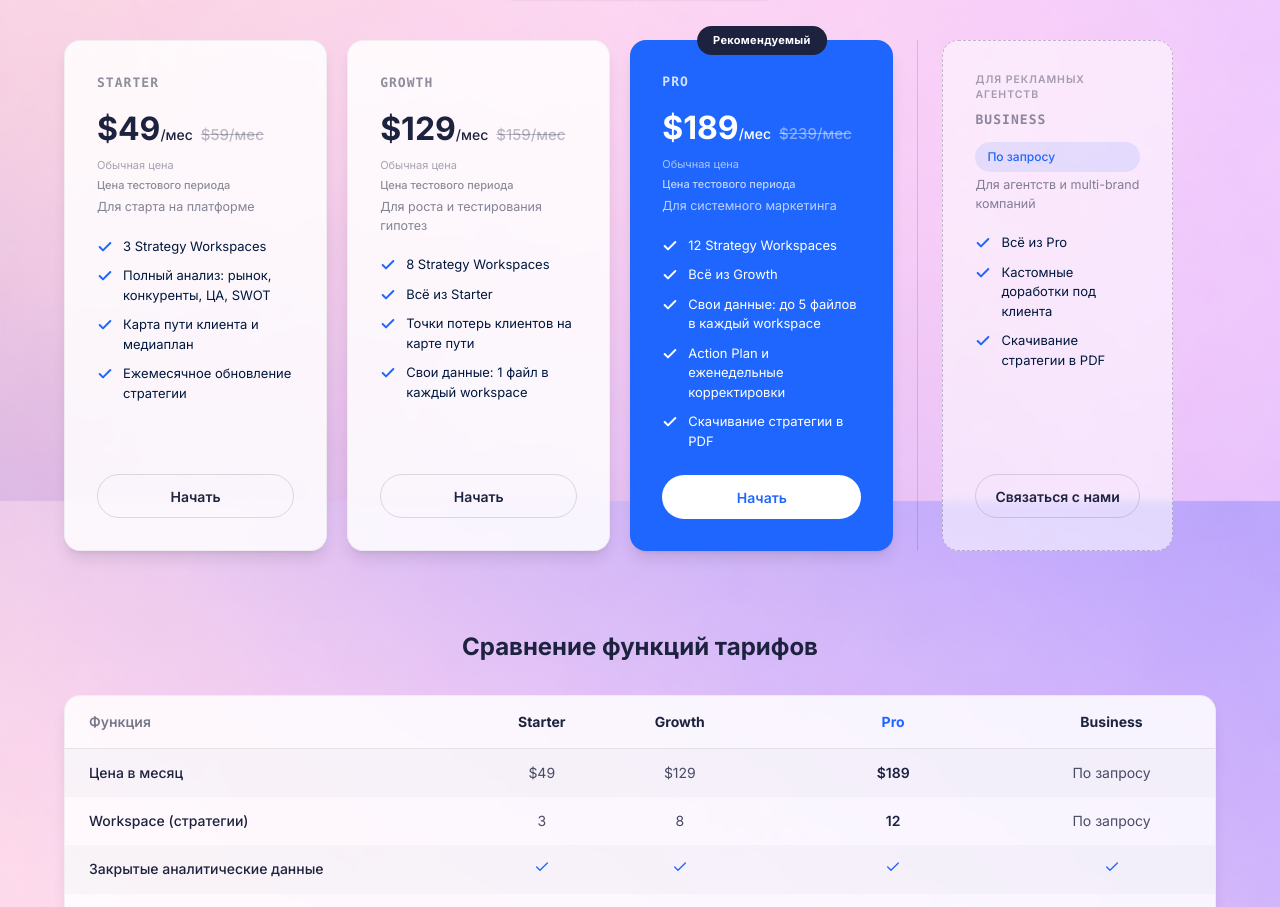
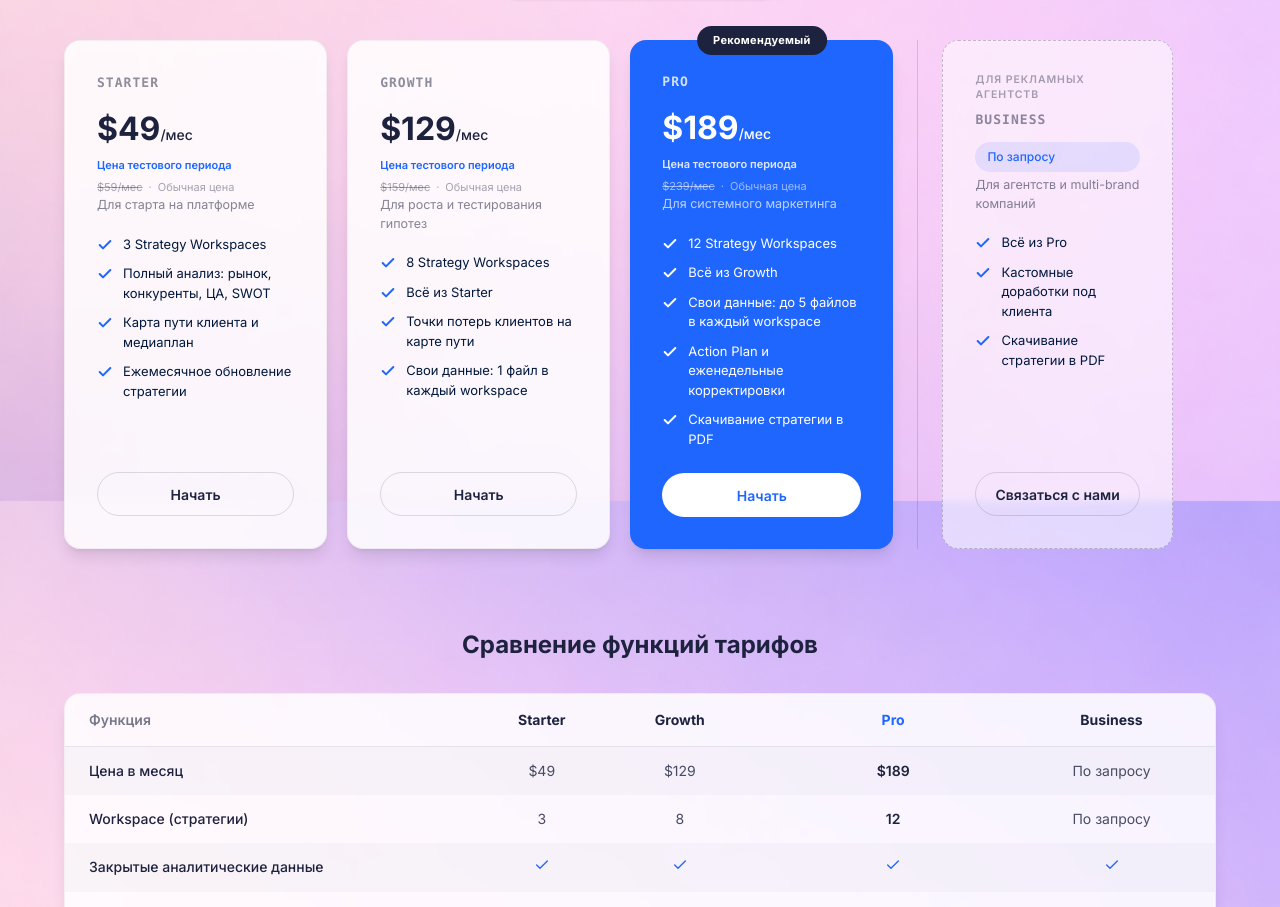
Before and after one commit to irena-sharapa/stragy-leap-launch, a React (Vite) app: page /ru/kak-rabotaet in a window 1280 px wide. Shown: the part 3339-4246 px from the top of the page. Built offline with nearby package versions, Linux system fonts and the light colour scheme.

Commit message:
Changes
Co-authored-by: irena-sharapa <204727947+irena-sharapa@users.noreply.github.com>

```diff
--- a/src/pages/Index.tsx
+++ b/src/pages/Index.tsx
@@ -82,29 +82,26 @@ const Index = () => {
               {displayPrice(plan.price)}
               <span className="text-[14px] font-medium">{plan.unit}</span>
             </span>
-            {plan.oldPrice && (
-              <span
-                className={`text-[15px] font-medium line-through ${
-                  plan.popular ? "text-white/45" : "text-stragy-dark-text/30"
-                }`}
-              >
+          </div>
+          {plan.oldPrice && (
+            <div
+              className={`text-[11px] font-semibold mb-1.5 ${plan.popular ? "text-white/85" : "text-primary"}`}
+            >
+              {t.pricing.testPriceNote}
+            </div>
+          )}
+          {plan.oldPrice && (
+            <div
+              className={`text-[11px] flex items-center gap-1.5 ${plan.popular ? "text-white/55" : "text-stragy-dark-text/40"}`}
+            >
+              <span className="line-through">
                 {displayPrice(plan.oldPrice)}
                 {plan.unit}
               </span>
-            )}
-          </div>
-          {plan.oldPrice && (
-            <div
-              className={`text-[11px] mb-1 ${plan.popular ? "text-white/60" : "text-stragy-dark-text/40"}`}
-            >
-              {t.pricing.regularPriceLabel}
+              <span>·</span>
+              <span>{t.pricing.regularPriceLabel}</span>
             </div>
           )}
-          <div
-            className={`text-[11px] font-medium mb-1 ${plan.popular ? "text-white/70" : "text-stragy-dark-text/50"}`}
-          >
-            {t.pricing.testPriceNote}
-          </div>
         </>
       ) : (
         plan.priceNote && (
```
